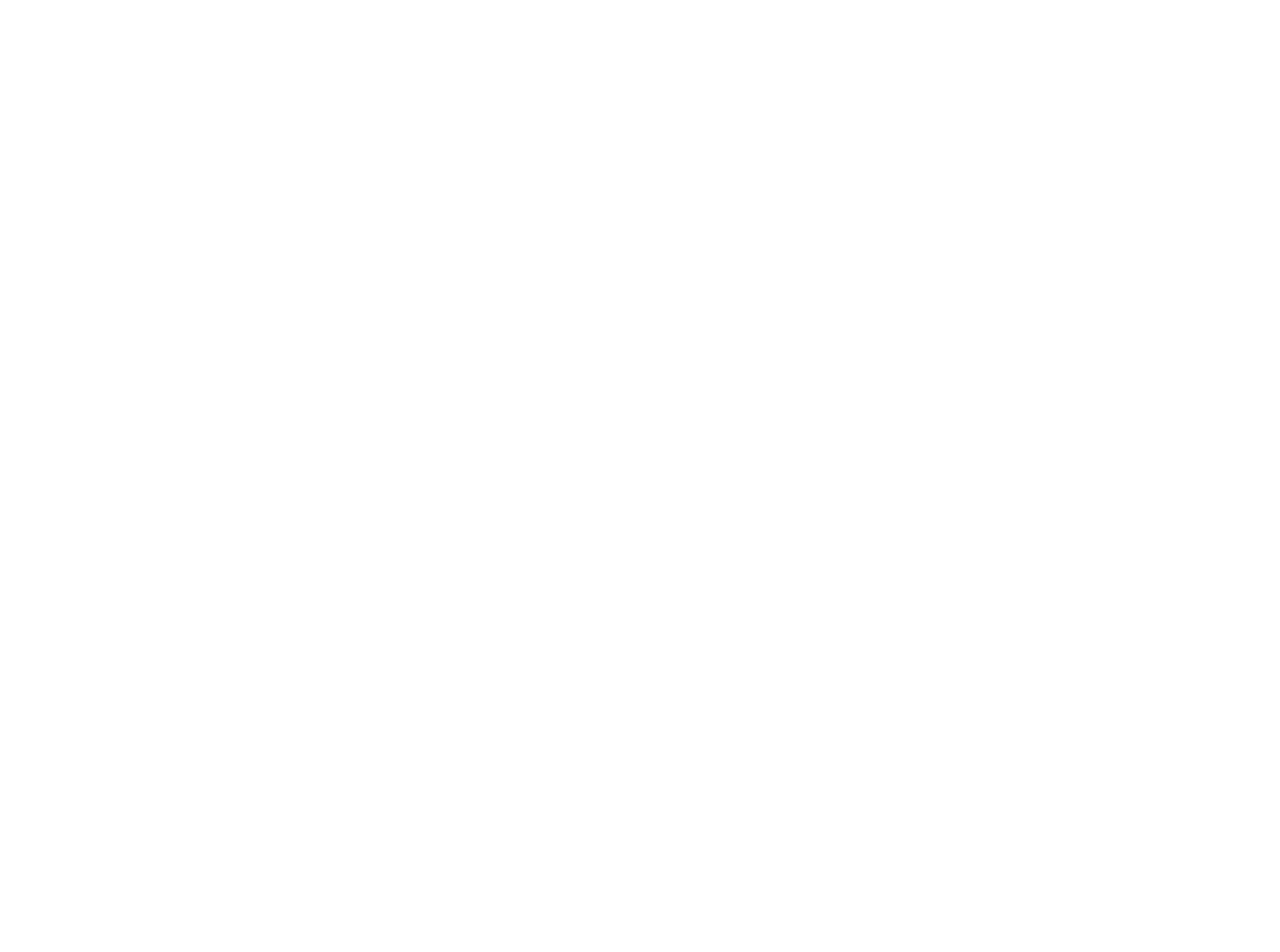
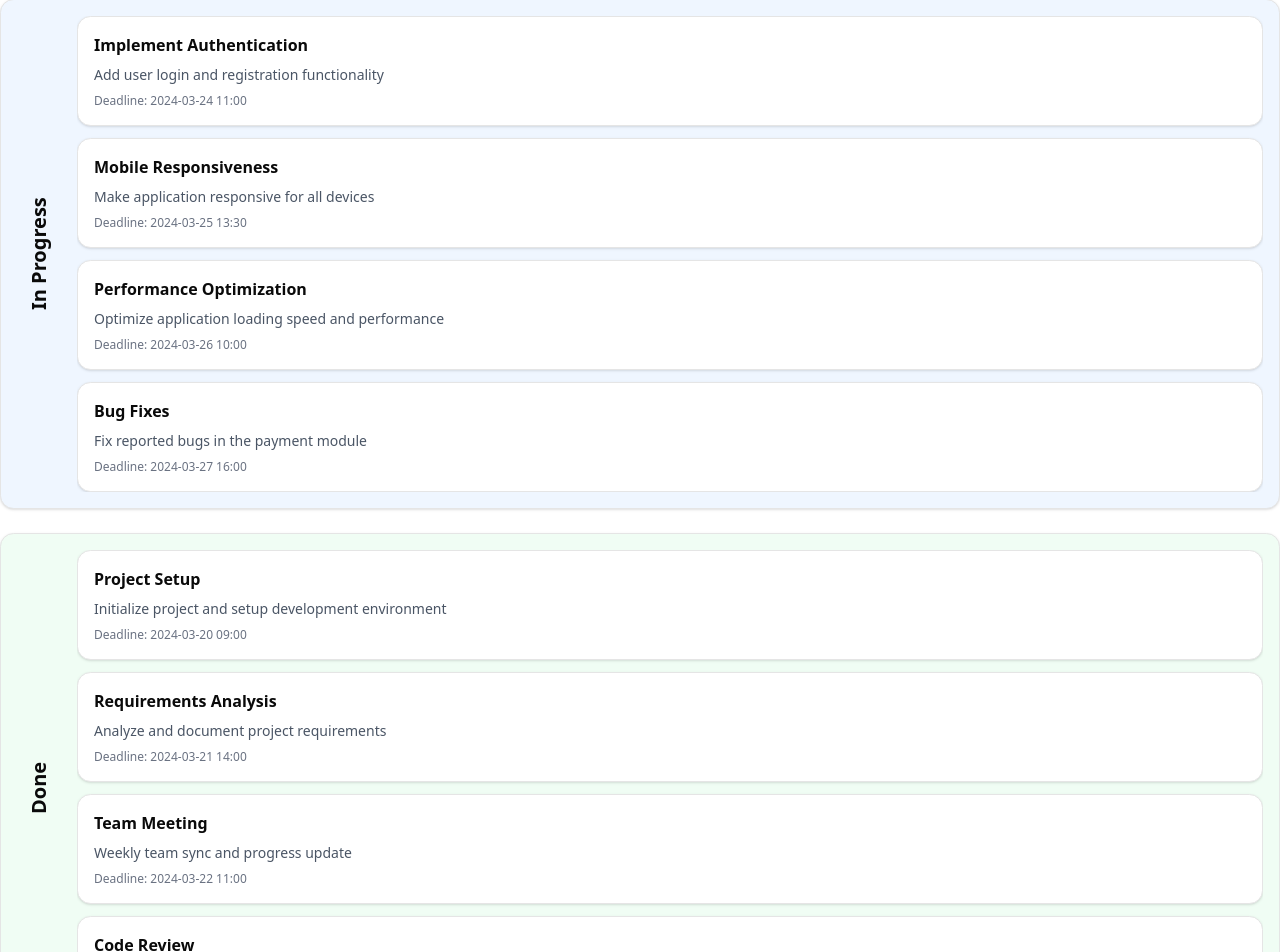
Before and after one commit to MZahidKamal/Task-Management-Application---Client-Side, a React (Vite) app: page / in a window 1280 px wide. Shown: the part 1127-2079 px from the top of the page. Before the commit the page ends 800 px from the top, so only its background shows below. Built offline with nearby package versions, Linux system fonts and the light colour scheme.

Commit message:
All Tasks component added.

```diff
--- a/package.json
+++ b/package.json
@@ -15,6 +15,7 @@
     "@radix-ui/react-checkbox": "^1.1.4",
     "@radix-ui/react-label": "^2.1.2",
     "@radix-ui/react-popover": "^1.1.6",
+    "@radix-ui/react-scroll-area": "^1.2.3",
     "@radix-ui/react-slot": "^1.1.2",
     "@tailwindcss/vite": "^4.0.7",
     "class-variance-authority": "^0.7.1",
--- a/src/Components/AllTasksComponent/AllTasksComponent.jsx
+++ b/src/Components/AllTasksComponent/AllTasksComponent.jsx
@@ -1,9 +1,120 @@
+import { Card, CardContent } from "@/components/ui/card"
+import { ScrollArea } from "@/components/ui/scroll-area"
+
+const tasks = {
+    "To-Do": [
+        {
+            id: 1,
+            title: "Design User Interface",
+            description: "Create wireframes and mockups for the new dashboard",
+            deadline: "2024-03-25 14:00",
+        },
+        {
+            id: 2,
+            title: "Setup Database Schema",
+            description: "Design and implement database structure for user management",
+            deadline: "2024-03-26 16:30",
+        },
+        {
+            id: 3,
+            title: "Write API Documentation",
+            description: "Document all API endpoints and their usage",
+            deadline: "2024-03-27 12:00",
+        },
+        {
+            id: 4,
+            title: "Unit Testing",
+            description: "Write unit tests for core functionality",
+            deadline: "2024-03-28 15:00",
+        }
+    ],
+    "In Progress": [
+        {
+            id: 5,
+            title: "Implement Authentication",
+            description: "Add user login and registration functionality",
+            deadline: "2024-03-24 11:00",
+        },
+        {
+            id: 6,
+            title: "Mobile Responsiveness",
+            description: "Make application responsive for all devices",
+            deadline: "2024-03-25 13:30",
+        },
+        {
+            id: 7,
+            title: "Performance Optimization",
+            description: "Optimize application loading speed and performance",
+            deadline: "2024-03-26 10:00",
+        },
+        {
+            id: 8,
+            title: "Bug Fixes",
+            description: "Fix reported bugs in the payment module",
+            deadline: "2024-03-27 16:00",
+        }
+    ],
+    "Done": [
+        {
+            id: 9,
+            title: "Project Setup",
+            description: "Initialize project and setup development environment",
+            deadline: "2024-03-20 09:00",
+        },
+        {
+            id: 10,
+            title: "Requirements Analysis",
+            description: "Analyze and document project requirements",
+            deadline: "2024-03-21 14:00",
+        },
+        {
+            id: 11,
+            title: "Team Meeting",
+            description: "Weekly team sync and progress update",
+            deadline: "2024-03-22 11:00",
+        },
+        {
+            id: 12,
+            title: "Code Review",
+            description: "Review and approve pending pull requests",
+            deadline: "2024-03-23 15:30",
+        }
+    ]
+}
+
+const categoryColors = {
+    "To-Do": "bg-red-50",
+    "In Progress": "bg-blue-50",
+    "Done": "bg-green-50"
+}
+
 const AllTasksComponent = () => {
     return (
-        <div>
-            AllTasksComponent
+        <div className="flex flex-col gap-6 my-6">
+            {Object.entries(tasks).map(([category, categoryTasks]) => (
+                <Card key={category} className={`${categoryColors[category]} p-4`}>
+                    <div className="flex gap-4">
+                        <div className="writing-mode-vertical text-xl font-bold p-2 flex justify-center items-center">
+                            {category}
+                        </div>
+                        <ScrollArea className="w-full">
+                            <div className="flex flex-col gap-3">
+                                {categoryTasks.map(task => (
+                                    <Card key={task.id}>
+                                        <CardContent className="p-4">
+                                            <h3 className="font-semibold mb-2">{task.title}</h3>
+                                            <p className="text-sm text-gray-600 mb-2">{task.description}</p>
+                                            <p className="text-xs text-gray-500">Deadline: {task.deadline}</p>
+                                        </CardContent>
+                                    </Card>
+                                ))}
+                            </div>
+                        </ScrollArea>
+                    </div>
+                </Card>
+            ))}
         </div>
-    );
-};
+    )
+}
 
-export default AllTasksComponent;
+export default AllTasksComponent
--- /dev/null
+++ b/src/Components/ui/scroll-area.jsx
@@ -0,0 +1,38 @@
+import * as React from "react"
+import * as ScrollAreaPrimitive from "@radix-ui/react-scroll-area"
+
+import { cn } from "@/lib/utils"
+
+const ScrollArea = React.forwardRef(({ className, children, ...props }, ref) => (
+  <ScrollAreaPrimitive.Root
+    ref={ref}
+    className={cn("relative overflow-hidden", className)}
+    {...props}>
+    <ScrollAreaPrimitive.Viewport className="h-full w-full rounded-[inherit]">
+      {children}
+    </ScrollAreaPrimitive.Viewport>
+    <ScrollBar />
+    <ScrollAreaPrimitive.Corner />
+  </ScrollAreaPrimitive.Root>
+))
+ScrollArea.displayName = ScrollAreaPrimitive.Root.displayName
+
+const ScrollBar = React.forwardRef(({ className, orientation = "vertical", ...props }, ref) => (
+  <ScrollAreaPrimitive.ScrollAreaScrollbar
+    ref={ref}
+    orientation={orientation}
+    className={cn(
+      "flex touch-none select-none transition-colors",
+      orientation === "vertical" &&
+        "h-full w-2.5 border-l border-l-transparent p-[1px]",
+      orientation === "horizontal" &&
+        "h-2.5 flex-col border-t border-t-transparent p-[1px]",
+      className
+    )}
+    {...props}>
+    <ScrollAreaPrimitive.ScrollAreaThumb className="relative flex-1 rounded-full bg-border" />
+  </ScrollAreaPrimitive.ScrollAreaScrollbar>
+))
+ScrollBar.displayName = ScrollAreaPrimitive.ScrollAreaScrollbar.displayName
+
+export { ScrollArea, ScrollBar }
--- a/src/index.css
+++ b/src/index.css
@@ -1,3 +1,7 @@
+@tailwind base;
+@tailwind components;
+@tailwind utilities;
+
 @import "tailwindcss";
 
 @plugin "tailwindcss-animate";
@@ -98,3 +102,8 @@
     @apply bg-background text-foreground;
   }
 }
+
+.writing-mode-vertical {
+    writing-mode: vertical-lr;
+    transform: rotate(180deg);
+}
```
Also changed, not shown: 1 other file (tests, documents, lock files or other folders).
